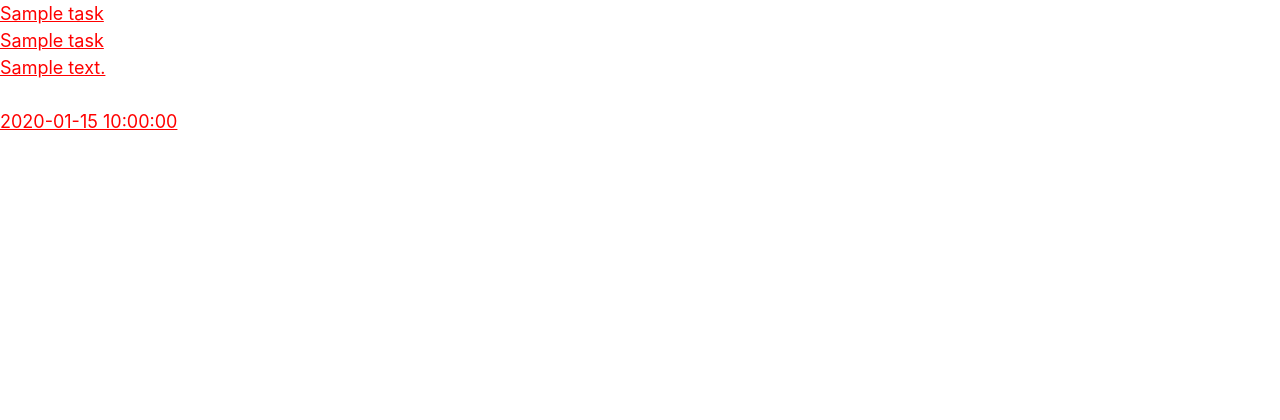
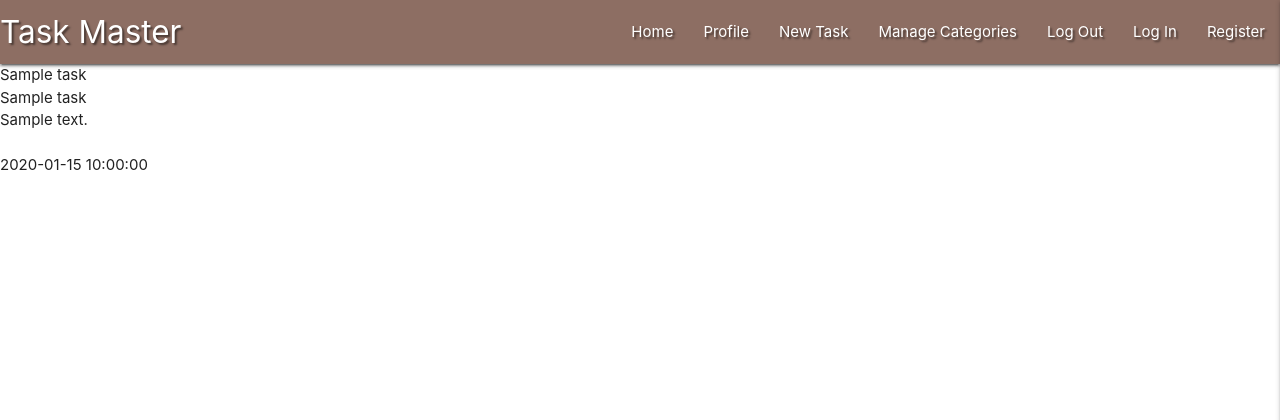
Before and after one commit to PaulSweeney-cmd/Task_Manager-cmd, a Flask app: page / in a window 1280 px wide. Shown: the top 420 px of the page. Run offline with Flask 2, Linux system fonts and the light colour scheme; a database or web service that is not in the repository returns one stand-in record (values such as "Sample title"); some libraries are stand-ins or nearby versions.

Commit message:
Feat: Added Materialize Navbar and side nav

```diff
--- a/static/css/style.css
+++ b/static/css/style.css
@@ -1,5 +1,3 @@
-body {
-    font-size: large;
-    color: red;
-    text-decoration: underline;
+.text-shadow {
+    text-shadow: 2px 2px 2px rgba(0, 0, 0, 0.5);
 }
--- a/static/js/script.js
+++ b/static/js/script.js
@@ -0,0 +1,3 @@
+$(document).ready(function () {
+    $('.sidenav').sidenav({edge: "right"});
+});
--- a/templates/base.html
+++ b/templates/base.html
@@ -10,10 +10,40 @@
     <link rel="stylesheet" href="{{ url_for('static', filename='css/style.css') }}" type="text/css">
     {% block styles %}
     {% endblock %}
-
     <title>Task Manager</title>
 </head>
 <body>
+    <header>
+        <!-- Main top navbar -->
+        <nav>
+            <nav class="nav-extended text-shadow #8d6e63 brown lighten-1">
+                <div class="nav-wrapper">
+                    <a href="{{ url_for('get_tasks') }}" class="brand-logo">Task Master</a>
+                    <a href="#" data-target="mobile-demo" class="sidenav-trigger right"><i class="fas fa-bars"></i></a>
+                    <ul class="right hide-on-med-and-down">
+                        <li><a href="{{ url_for('get_tasks') }}">Home</a></li>
+                        <li><a href="#">Profile</a></li>
+                        <li><a href="#">New Task</a></li>
+                        <li><a href="#">Manage Categories</a></li>
+                        <li><a href="#">Log Out</a></li>
+                        <li><a href="#">Log In</a></li>
+                        <li><a href="#">Register</a></li>
+                    </ul>
+                </div>
+            </nav>
+
+            <!-- Mobile side navbar -->
+            <ul class="sidenav" id="mobile-demo">
+                <li><h4 class="center-align light-blue-text text-darken-4">Task Master</h4></li>
+                <li><a href="{{ url_for('get_tasks') }}">Home</a></li>
+                <li><a href="#">Profile</a></li>
+                <li><a href="#">New Task</a></li>
+                <li><a href="#">Manage Categories</a></li>
+                <li><a href="#">Log Out</a></li>
+                <li><a href="#">Log In</a></li>
+                <li><a href="#">Register</a></li>
+            </ul>
+            </header>
 
             {% block content %}
             {%  endblock %}
@@ -26,4 +56,5 @@
             {% block scripts %}
             {% endblock %}
             </body>
+
             </html>
```
Lines whose indentation alone changed are shown as unchanged.
